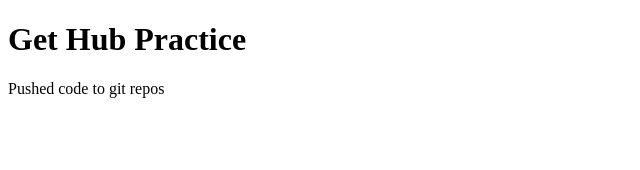
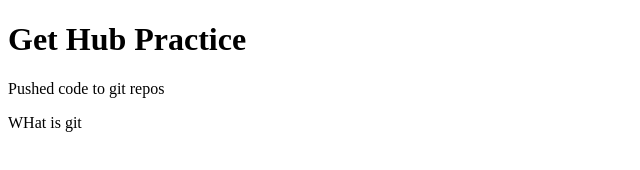
Before and after one commit to dan-island39/github-practice-, a plain HTML site: page index.html in a window 1280 px wide. Shown: the full height of the page, 0-640 px from the left. Drawn offline with Linux system fonts and the light colour scheme.

Commit message:
learning Git

```diff
--- a/index.html
+++ b/index.html
@@ -8,5 +8,7 @@
 <body>
     <h1>Get Hub Practice</h1>
     <p>Pushed code to git repos</p>
+    <p>WHat is git</p>
+
 </body>
 </html>
```
